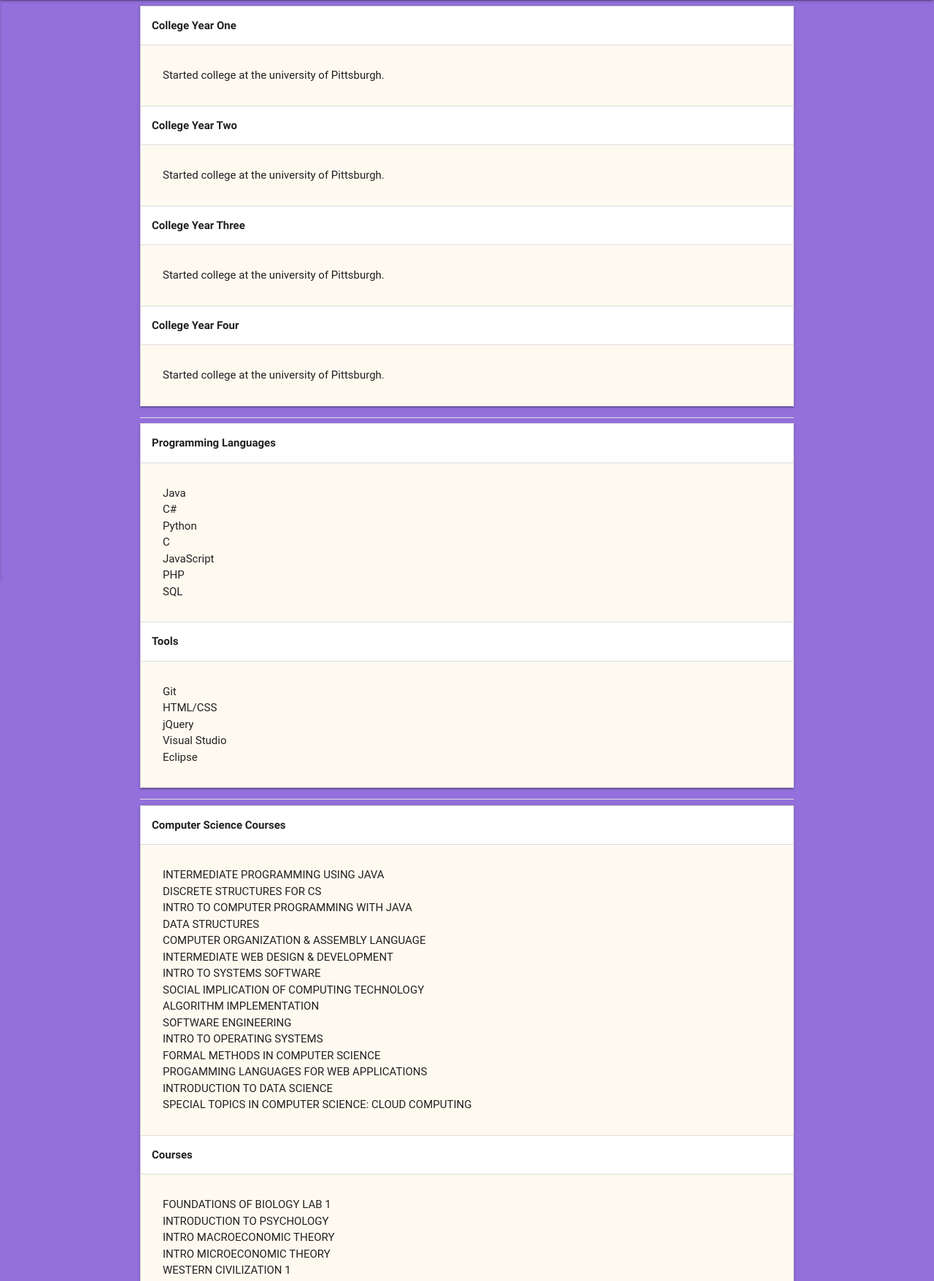
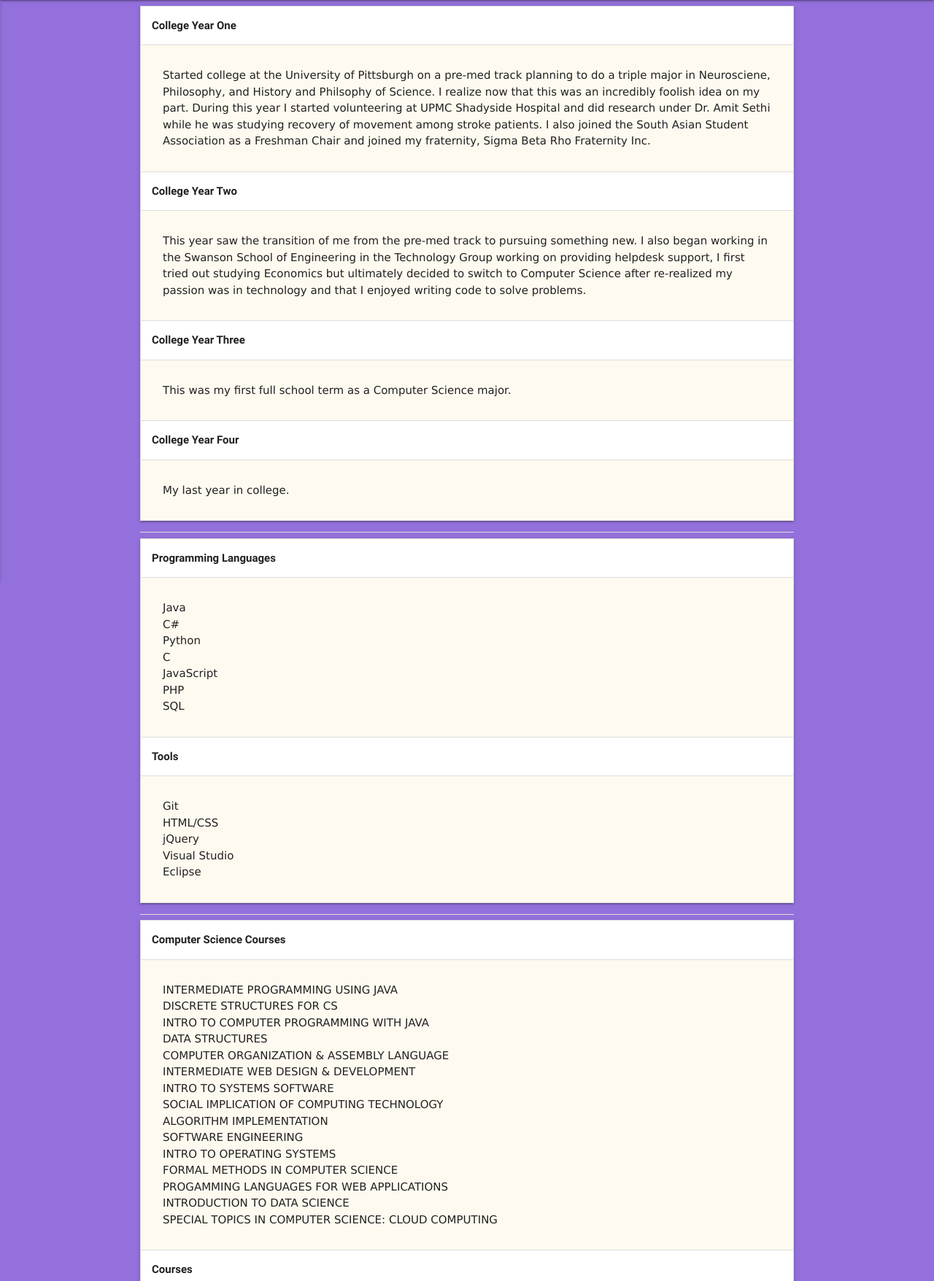
Before and after one commit to patelrohanv/CS-1520-Project, a PHP site: page / in a window 1280 px wide. Shown: the part 64-1820 px from the top of the page at 73% size. Run offline with PHP 8.4, Linux system fonts and the light colour scheme; some libraries are stand-ins or nearby versions; some web fonts are replaced.

Commit message:
Changed font

```diff
--- a/css/main.css
+++ b/css/main.css
@@ -33,3 +33,7 @@ footer {
 .parallax-container {
     height: 250;
 }
+
+.myInfo {
+    font-family: Verdana, Geneva, Tahoma, sans-serif;
+}
--- a/index.html
+++ b/index.html
@@ -42,8 +42,12 @@
                             <span class="hint">College Year One</span>
                         </div>
                         <div class="collapsible-body">
-                            <span>
-                            Started college at the university of Pittsburgh.
+                            <span class="myInfo">
+                            Started college at the University of Pittsburgh on a pre-med track planning to do a triple major in Neurosciene,
+                            Philosophy, and History and Philsophy of Science. I realize now that this was an incredibly foolish idea on my part.
+                            During this year I started volunteering at UPMC Shadyside Hospital and did research under Dr. Amit Sethi while he was studying
+                            recovery of movement among stroke patients. I also joined the South Asian Student Association as a Freshman Chair and joined my
+                            fraternity, Sigma Beta Rho Fraternity Inc.
                         </span>
                         </div>
                     </li>
@@ -52,8 +56,11 @@
                             <span>College Year Two</span>
                         </div>
                         <div class="collapsible-body">
-                            <span>
-                            Started college at the university of Pittsburgh.
+                            <span class="myInfo">
+                            This year saw the transition of me from the pre-med track to pursuing something new. I also began working in the Swanson School
+                            of Engineering in the Technology Group working on providing helpdesk support, I first tried out studying
+                            Economics but ultimately decided to switch to Computer Science after re-realized my passion was in technology and that
+                            I enjoyed writing code to solve problems.
                         </span>
                         </div>
                     </li>
@@ -62,8 +69,8 @@
                             <span>College Year Three</span>
                         </div>
                         <div class="collapsible-body">
-                            <span>
-                            Started college at the university of Pittsburgh.
+                            <span class="myInfo">
+                            This was my first full school term as a Computer Science major.
                         </span>
                         </div>
                     </li>
@@ -72,8 +79,8 @@
                             <span>College Year Four</span>
                         </div>
                         <div class="collapsible-body">
-                            <span>
-                            Started college at the university of Pittsburgh.
+                            <span class="myInfo">
+                            My last year in college.
                         </span>
                         </div>
                     </li>
@@ -88,7 +95,7 @@
                             <span>Programming Languages</span>
                         </div>
                         <div class="collapsible-body">
-                            <ul>
+                            <ul class="myInfo">
                                 <li>Java</li>
                                 <li>C#</li>
                                 <li>Python</li>
@@ -104,7 +111,7 @@
                             <span>Tools</span>
                         </div>
                         <div class="collapsible-body">
-                            <ul>
+                            <ul class="myInfo">
                                 <li>Git</li>
                                 <li>HTML/CSS</li>
                                 <li>jQuery</li>
@@ -123,7 +130,7 @@
                             <span>Computer Science Courses</span>
                         </div>
                         <div class="collapsible-body">
-                            <ul>
+                            <ul class="myInfo">
                                 <li>INTERMEDIATE PROGRAMMING USING JAVA</li>
                                 <li>DISCRETE STRUCTURES FOR CS</li>
                                 <li>INTRO TO COMPUTER PROGRAMMING WITH JAVA</li>
@@ -147,7 +154,7 @@
                             <span> Courses</span>
                         </div>
                         <div class="collapsible-body">
-                            <ul>
+                            <ul class="myInfo">
                                 <li>FOUNDATIONS OF BIOLOGY LAB 1</li>
                                 <li>INTRODUCTION TO PSYCHOLOGY</li>
                                 <li>INTRO MACROECONOMIC THEORY</li>
--- a/js/main.js
+++ b/js/main.js
@@ -11,4 +11,8 @@ $('.parallax').parallax({
 
 });
 
-$(".button-collapse").sideNav();
+(function($) {
+    $(function() {
+        $('.button-collapse').sideNav();
+    }); // end of document ready
+})(jQuery); // end of jQuery name space
```
Also changed, not shown: pages/about.html (+4 -4 lines).
